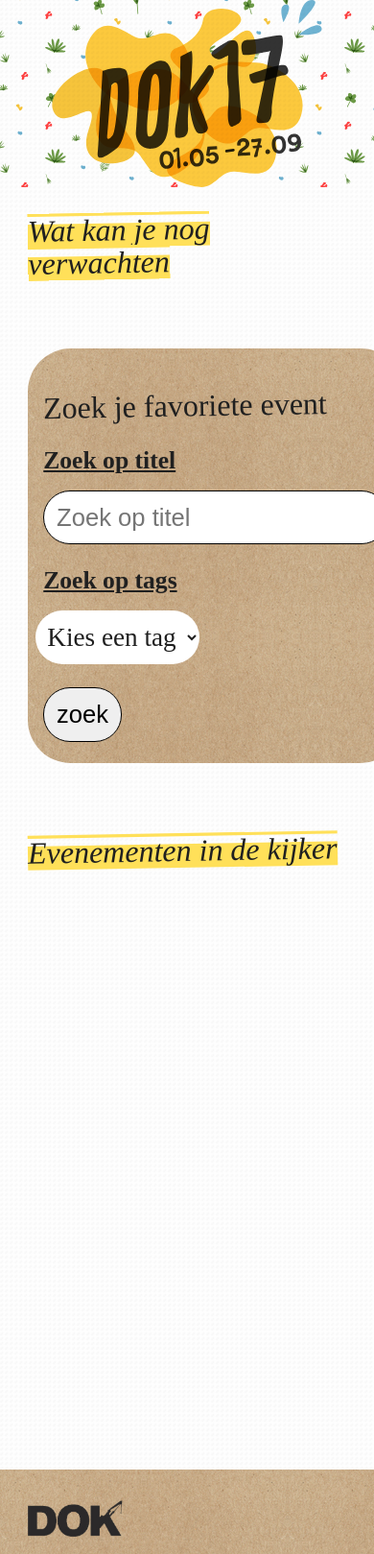
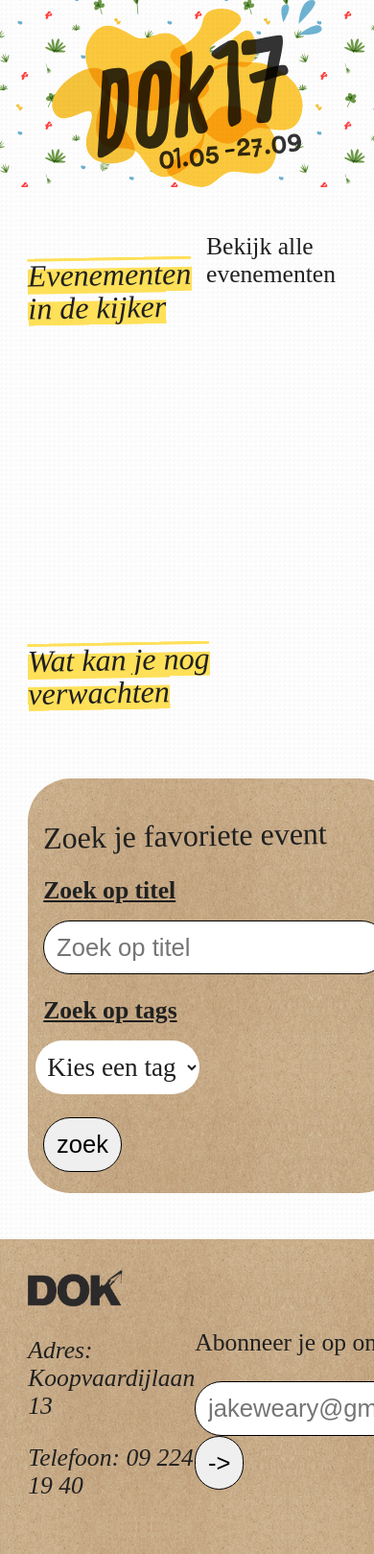
Before and after one commit to lottebijlsma/dokgent, a PHP site: page /?page=events in a window 390 px wide; the page is wider, and only the part inside the window is pictured. Shown: the part 112-1731 px from the top of that part at 96% size. Run offline with PHP 8.4, Linux system fonts and the light colour scheme; data that the repository does not hold is empty; some libraries are stand-ins or nearby versions.

Commit message:
:lipstick: Responsive spotlight events

```diff
--- a/src/css/style.css
+++ b/src/css/style.css
@@ -282,7 +282,7 @@
 
 .highlight-image {
   margin-top: 3rem;
-  width: 19vmax;
+  width: 19vw;
   height: 35rem;
   object-fit: cover;
   border-radius: 2.8rem;
@@ -327,6 +327,7 @@
 
 .highlight-events {
   display: flex;
+  justify-content: center;
 }
 
 .event-highlight-title {
@@ -370,6 +371,14 @@
     flex-flow: column nowrap;
     align-self: center;
   }
+
+  .highlight-image {
+    height: 20rem;
+  }
+
+  .highlights {
+    height: 25rem;
+  }
 }
 
 @media (width <= 768px) {
--- a/src/view/events/events.php
+++ b/src/view/events/events.php
@@ -1,3 +1,19 @@
+<section class='highlights content'>
+  <div class='highlight-header'>
+    <header>
+      <h1><em class='section-title'>Evenementen in de kijker</em></h1>
+    </header>
+    <a href='?page=events'>Bekijk alle evenementen</a>
+  </div>
+  <div class='highlight-events'>
+    <?php foreach ($images as $image): ?>
+      <a href='index.php?page=detail&amp;id=<?php echo($image['id']); ?>'>
+        <h2 class='event-highlight-title'><?php echo $image['title']; ?></h2>
+        <img class='highlight-image' src="../assets/img/database/<?php echo($image['img']);?>" alt="img van gehighlighte evenementen" height="250">
+      </a>
+    <?php endforeach; ?>
+  </div>
+</section>
 <section class='events content'>
   <header>
     <h1><em class='section-title'>Wat kan je nog verwachten</em></h1>
@@ -45,15 +61,3 @@
     </div>
   </div>
 </section>
-<section class='highlights content'>
-  <div class='highlight-header'>
-    <header>
-      <h1><em class='section-title'>Evenementen in de kijker</em></h1>
-    </header>
-  </div>
-  <div class='events'>
-    <?php foreach ($images as $image): ?>
-      <img class='highlight-image' src="../assets/img/database/<?php echo($image['img']);?>" alt="img van gehighlighte evenementen" height="250">
-    <?php endforeach; ?>
-  </div>
-</section>
```
